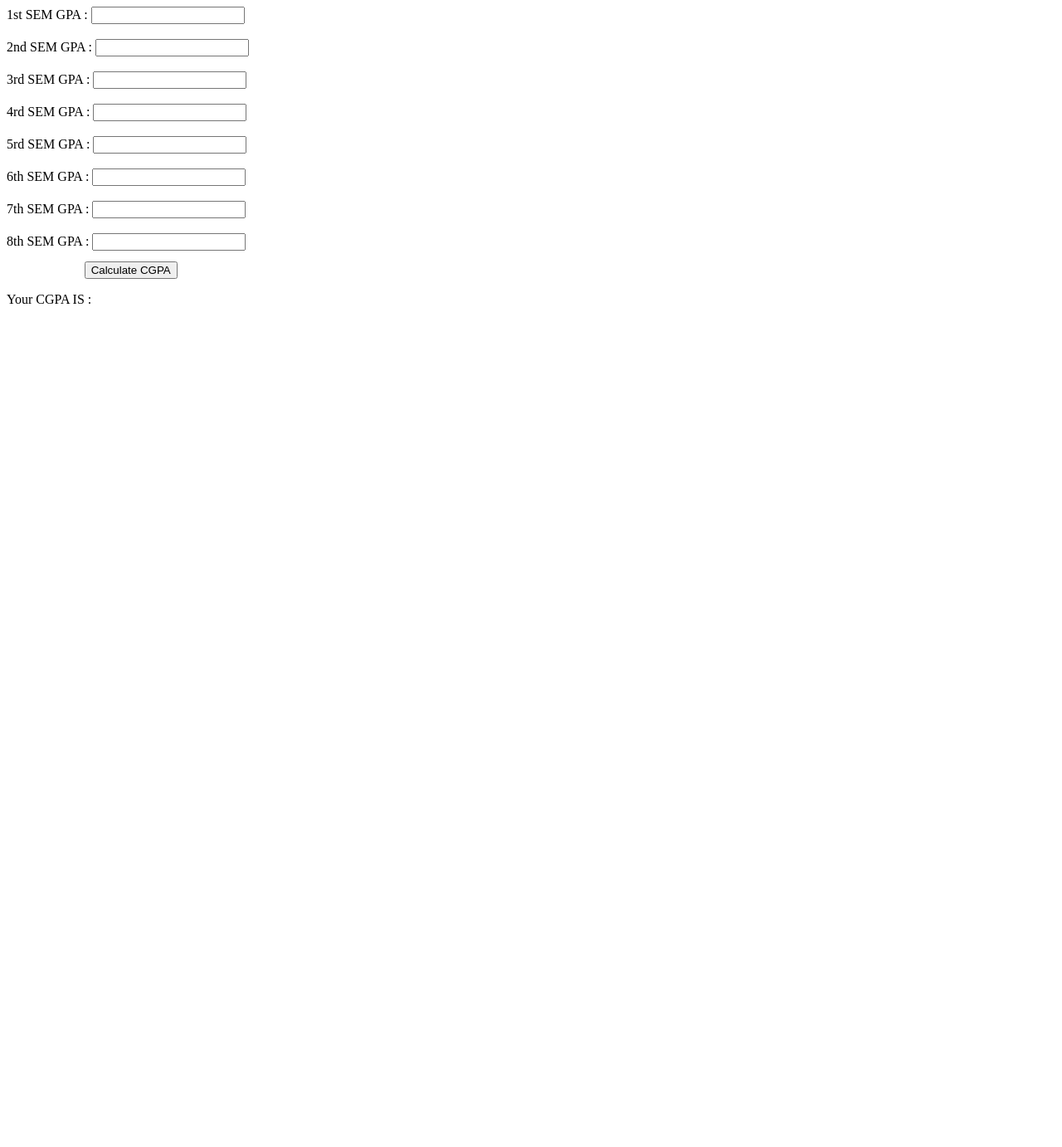
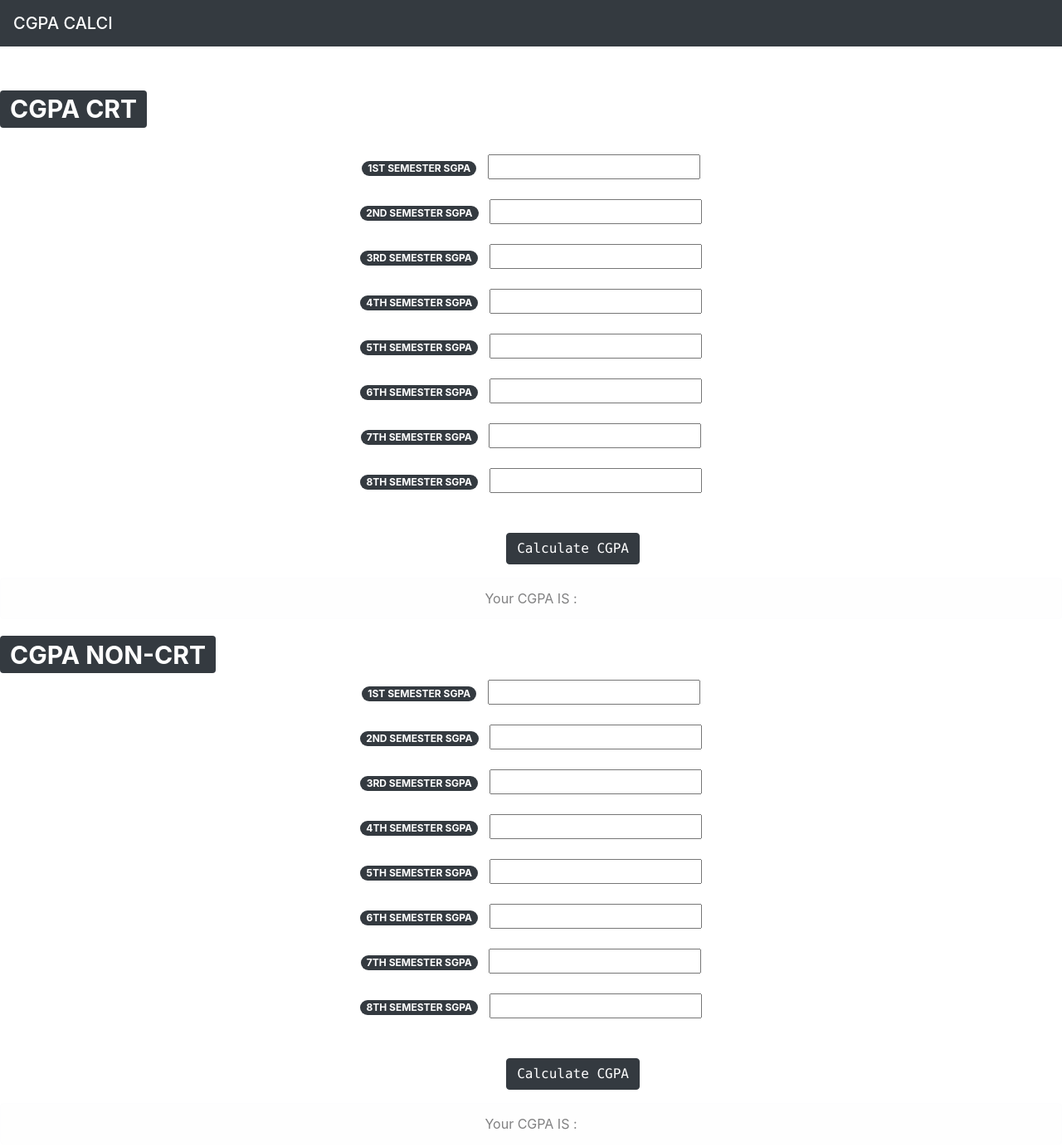
Before and after one commit to bharani1998/cgpa, a plain HTML site: page index.html in a window 1280 px wide. Shown: the whole page at 83% size. Before the commit the page ends 800 px from the top, so only its background shows below. Drawn offline with nearby package versions, Linux system fonts and the light colour scheme.

Commit message:
Update index.html

```diff
--- a/index.html
+++ b/index.html
@@ -1,7 +1,31 @@
+<!DOCTYPE html>
+<html lang="en">
 
-<script>// <![CDATA[
-function multiplyBy()
-{
+<head>
+  <!-- Required meta tags -->
+  <meta charset="utf-8" />
+  <meta name="viewport" content="width=device-width, initial-scale=1, shrink-to-fit=no" />
+  <link rel="icon" href="image_search-black-18dp.svg" type="image/gif" sizes="16x16" />
+  <title>
+    CGPA CALCI
+  </title>
+  <!-- Bootstrap CSS -->
+  <link rel="stylesheet" href="https://stackpath.bootstrapcdn.com/bootstrap/4.1.3/css/bootstrap.min.css"
+    integrity="sha384-MCw98/SFnGE8fJT3GXwEOngsV7Zt27NXFoaoApmYm81iuXoPkFOJwJ8ERdknLPMO" crossorigin="anonymous" />
+
+  <nav class="navbar navbar-dark bg-dark">
+    <span class="navbar-brand mb-0 h1">CGPA CALCI</span>
+  </nav>
+</head>
+
+<body>
+  <br /><br />
+  <h1><span class="badge badge-dark">CGPA CRT</span></h1>
+  <br>
+  <center>
+    <script>
+      // <![CDATA[
+      function multiplyBy() {
         sem1 = document.getElementById("firstNumber").value;
         sem2 = document.getElementById("secondNumber").value;
         sem3 = document.getElementById("thirdNumber").value;
@@ -10,18 +34,128 @@ sem5 = document.getElementById("fifthNumber").value;
         sem6 = document.getElementById("sixNumber").value;
         sem7 = document.getElementById("sevNumber").value;
         sem8 = document.getElementById("evNumber").value;
-document.getElementById("result").innerHTML = ((21 * sem1)+(23 * sem2)+(20 *sem3)+(27*sem4)+(sem5*24)+(24*sem6)+(18*sem7)+(16*sem8))/173;
+        document.getElementById("result").innerHTML =
+          (21 * sem1 +
+            23 * sem2 +
+            20 * sem3 +
+            27 * sem4 +
+            sem5 * 24 +
+            24 * sem6 +
+            18 * sem7 +
+            16 * sem8) /
+          173;
       }
-// ]]></script>
-<form>1st SEM GPA : <input type="text" id="firstNumber" /><br />
-<br>2nd SEM GPA : <input type="text" id="secondNumber" /><br />
-<br>3rd SEM GPA : <input type="text" id="thirdNumber" /><br />
-<br>4rd SEM GPA : <input type="text" id="fourthNumber" /><br />
-<br>5rd SEM GPA : <input type="text" id="fifthNumber" /><br />
-<br>6th SEM GPA : <input type="text" id="sixNumber" /><br />
-<br>7th SEM GPA : <input type="text" id="sevNumber" /><br />
-<br>8th SEM GPA : <input type="text" id="evNumber" /><br />
+      // ]]>
+    </script>
+    <form>
+      <span class="badge badge-pill badge-dark">1ST SEMESTER SGPA </span>
+      &nbsp;
+      <input type="text" id="firstNumber" /><br />
+      <br />
+      <span class="badge badge-pill badge-dark">2ND SEMESTER SGPA </span>
+      &nbsp;
+      <input type="text" id="secondNumber" /><br />
+      <br />
+      <span class="badge badge-pill badge-dark">3RD SEMESTER SGPA </span>
+      &nbsp;
+      <input type="text" id="thirdNumber" /><br />
+      <br />
+      <span class="badge badge-pill badge-dark">4TH SEMESTER SGPA </span>
+      &nbsp;
+      <input type="text" id="fourthNumber" /><br />
+      <br />
+      <span class="badge badge-pill badge-dark">5TH SEMESTER SGPA </span>
+      &nbsp;
+      <input type="text" id="fifthNumber" /><br />
+      <br />
+      <span class="badge badge-pill badge-dark">6TH SEMESTER SGPA </span>
+      &nbsp;
+      <input type="text" id="sixNumber" /><br />
+      <br />
+      <span class="badge badge-pill badge-dark">7TH SEMESTER SGPA </span>
+      &nbsp;
+      <input type="text" id="sevNumber" /><br />
+      <br />
+      <span class="badge badge-pill badge-dark">8TH SEMESTER SGPA </span>
+      &nbsp;
+      <input type="text" id="evNumber" /><br />
+      <br /><br />
 
-<pre>            <input type="button" onclick="multiplyBy()" value="Calculate CGPA" /></pre>
+      <pre>            <input type="button" class="btn btn-dark" onclick="multiplyBy()" value="Calculate CGPA" /></pre>
     </form>
-<p>Your CGPA IS : <br /> <span id="result"></span></p>
+
+    <p class="alert alert-light" role="alert">
+      Your CGPA IS : <br />
+      <span id="result"></span>
+    </p>
+  </center>
+
+  <h1><span class="badge badge-dark">CGPA NON-CRT</span></h1>
+  <center>
+    <script>
+      // <![CDATA[
+      function By() {
+        sm1 = document.getElementById("fNumber").value;
+        sm2 = document.getElementById("sNumber").value;
+        sm3 = document.getElementById("tNumber").value;
+        sm4 = document.getElementById("fNumber").value;
+        sm5 = document.getElementById("fiNumber").value;
+        sm6 = document.getElementById("siNumber").value;
+        sm7 = document.getElementById("seNumber").value;
+        sm8 = document.getElementById("evvNumber").value;
+        document.getElementById("res").innerHTML = ((21 * sm1) + (23 * sm2) + (20 * sm3) + (27 * sm4) + (sm5 *
+          24) + (24 * sm6) + (18 * sm7) + (16 * sm8)) / 173;
+      }
+      // ]]>
+    </script>
+    <form>
+      <span class="badge badge-pill badge-dark">1ST SEMESTER SGPA </span>
+      &nbsp;
+      <input type="text" id="fNumber" /><br />
+      <br />
+      <span class="badge badge-pill badge-dark">2ND SEMESTER SGPA </span>
+      &nbsp;
+      <input type="text" id="sNumber" /><br />
+      <br />
+      <span class="badge badge-pill badge-dark">3RD SEMESTER SGPA </span>
+      &nbsp;
+      <input type="text" id="tNumber" /><br />
+      <br />
+      <span class="badge badge-pill badge-dark">4TH SEMESTER SGPA </span>
+      &nbsp;
+      <input type="text" id="fNumber" /><br />
+      <br />
+      <span class="badge badge-pill badge-dark">5TH SEMESTER SGPA </span>
+      &nbsp;
+      <input type="text" id="fiNumber" /><br />
+      <br />
+      <span class="badge badge-pill badge-dark">6TH SEMESTER SGPA </span>
+      &nbsp;
+      <input type="text" id="siNumber" /><br />
+      <br />
+      <span class="badge badge-pill badge-dark">7TH SEMESTER SGPA </span>
+      &nbsp;
+      <input type="text" id="seNumber" /><br />
+      <br />
+      <span class="badge badge-pill badge-dark">8TH SEMESTER SGPA </span>
+      &nbsp;
+      <input type="text" id="evvNumber" /><br />
+      <br /><br />
+
+      <pre>            <input type="button" class="btn btn-dark" onclick="By()" value="Calculate CGPA" /></pre>
+    </form>
+    <p class="alert alert-light" role="alert">
+      Your CGPA IS : <br />
+      <span id="res"></span>
+    </p>
+  </center>
+</body>
+<!-- Footer -->
+<footer class="page-footer font-small blue">
+  <!-- Copyright -->
+
+  <!-- Copyright -->
+</footer>
+<!-- Footer -->
+
+</html>
```
Lines whose indentation alone changed are shown as unchanged.
